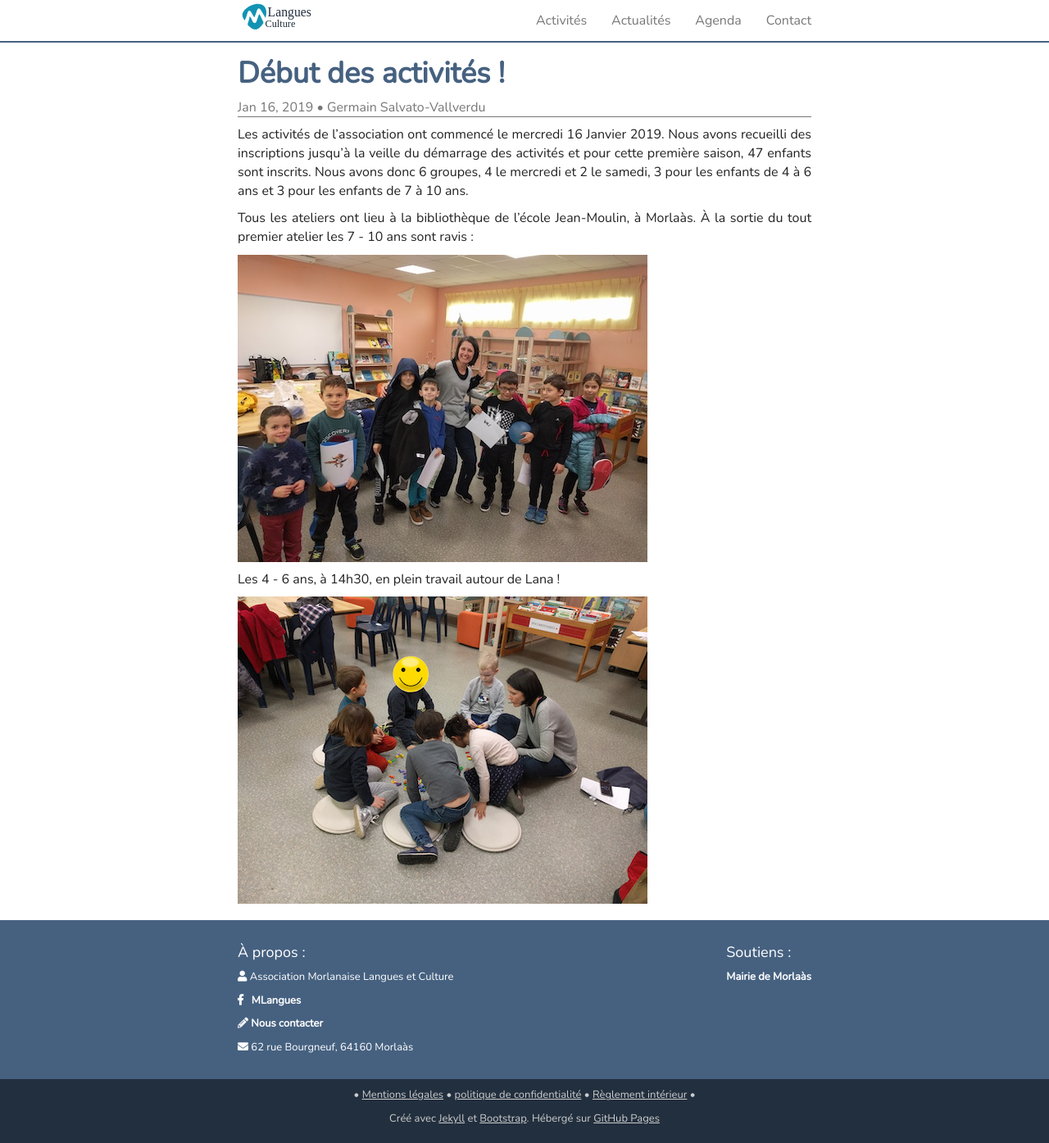
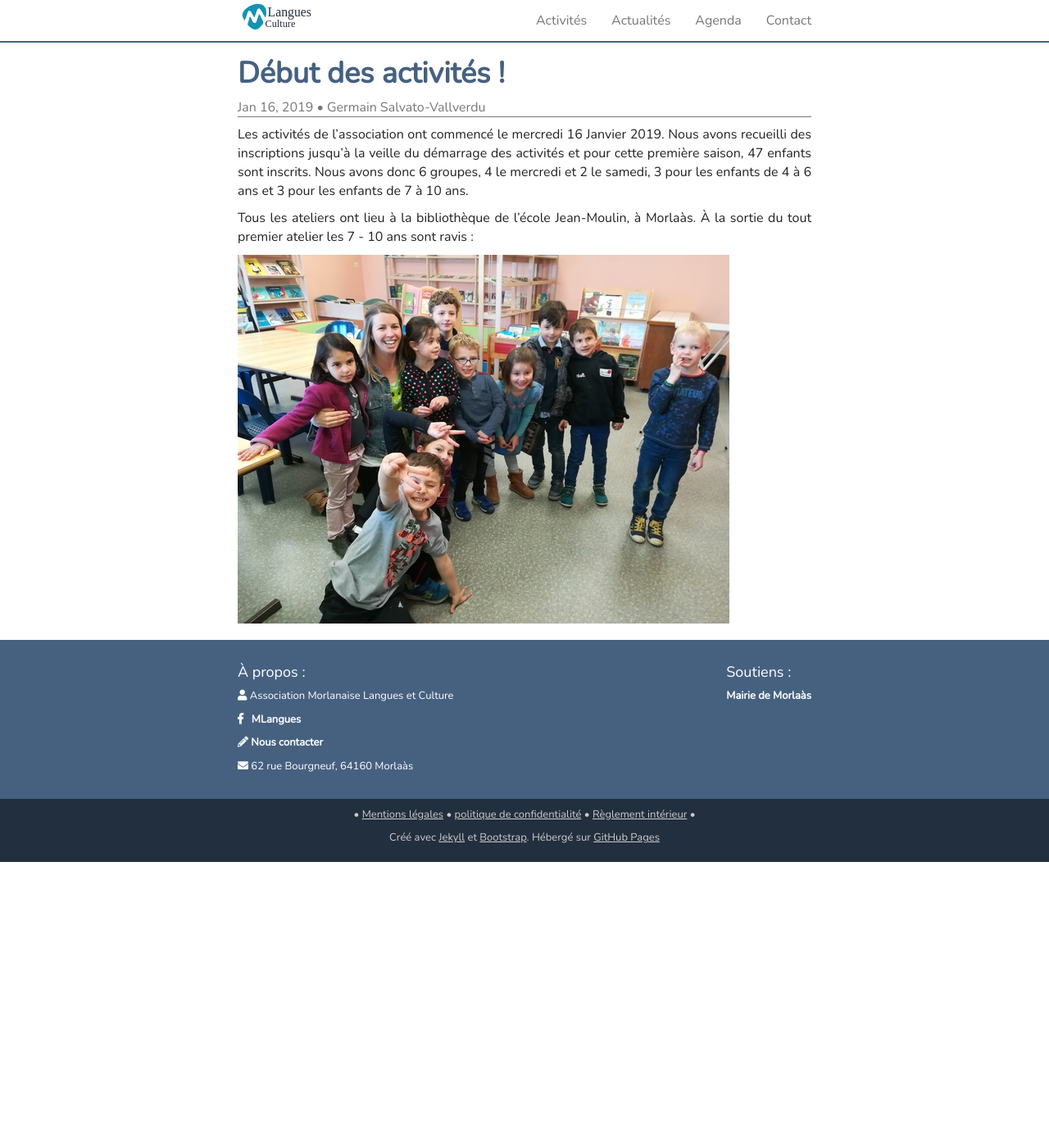
Before and after one commit to mlangues64/mlangues64.github.io, a Jekyll site: the page built from _posts/2019-01-16-premiers-ateliers.markdown, in a window 1280 px wide and 1395 px high. Shown: the whole window at 82% size. Built offline with Jekyll 4.4.1, drawn with Linux system fonts in a browser that asks for light colours; nearby versions of some CDN libraries.

Commit message:
Ajout photo avec Lisa

```diff
--- a/_posts/2019-01-16-premiers-ateliers.markdown
+++ b/_posts/2019-01-16-premiers-ateliers.markdown
@@ -16,7 +16,3 @@ Tous les ateliers ont lieu à la bibliothèque de l'école Jean-Moulin, à Morla
 À la sortie du tout premier atelier les 7 - 10 ans sont ravis :
 
 ![7 - 10 ans](/assets/img/16012019-7-10ans.jpg)
-
-Les 4 - 6 ans, à 14h30, en plein travail autour de Lana !
-
-![4 - 6 ans](/assets/img/16012019-4-6ans.jpg)
```
Also changed, not shown: assets/img/16012019-4-6ans.jpg (deleted), assets/img/16012019-7-10ans.jpg.
